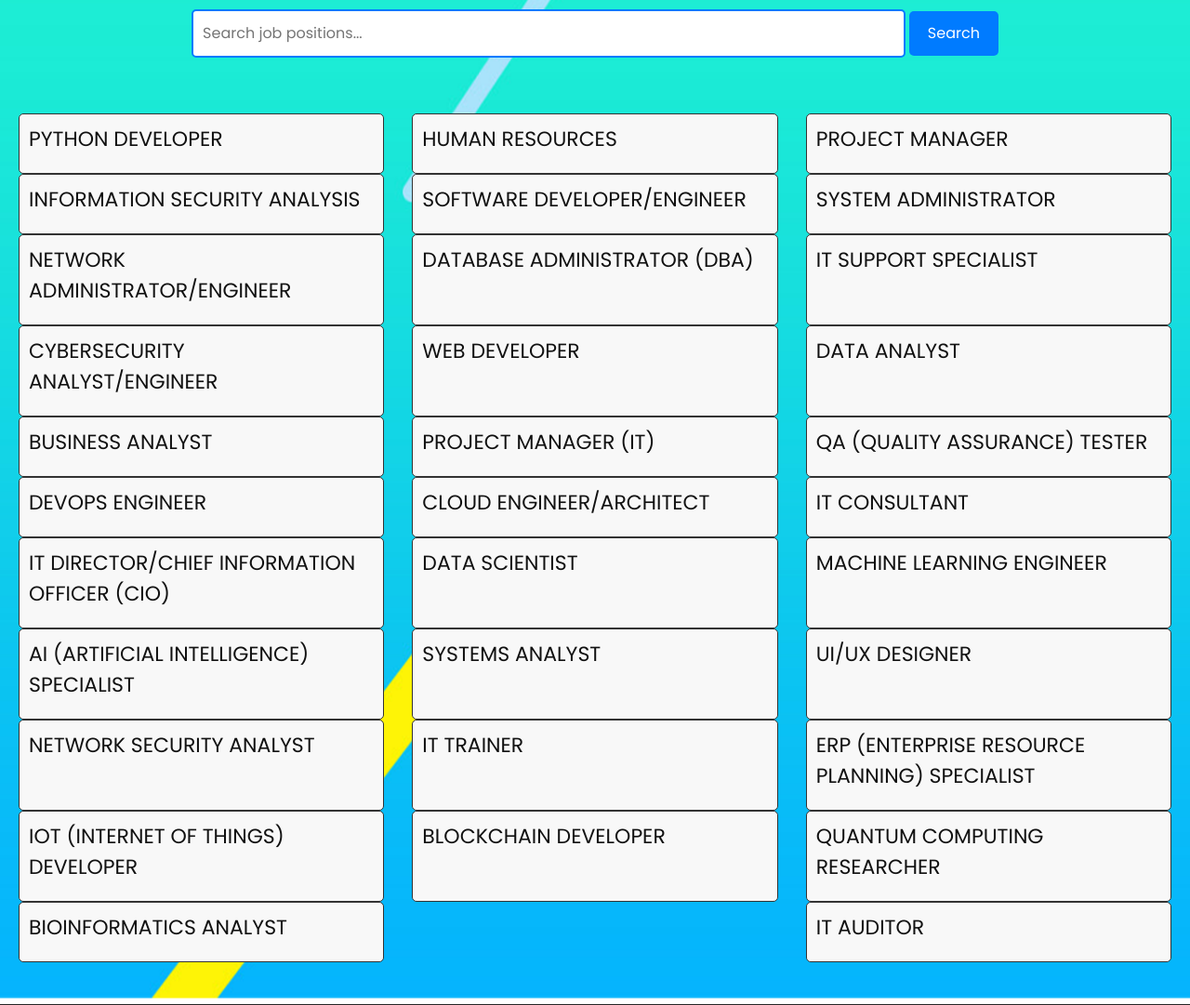
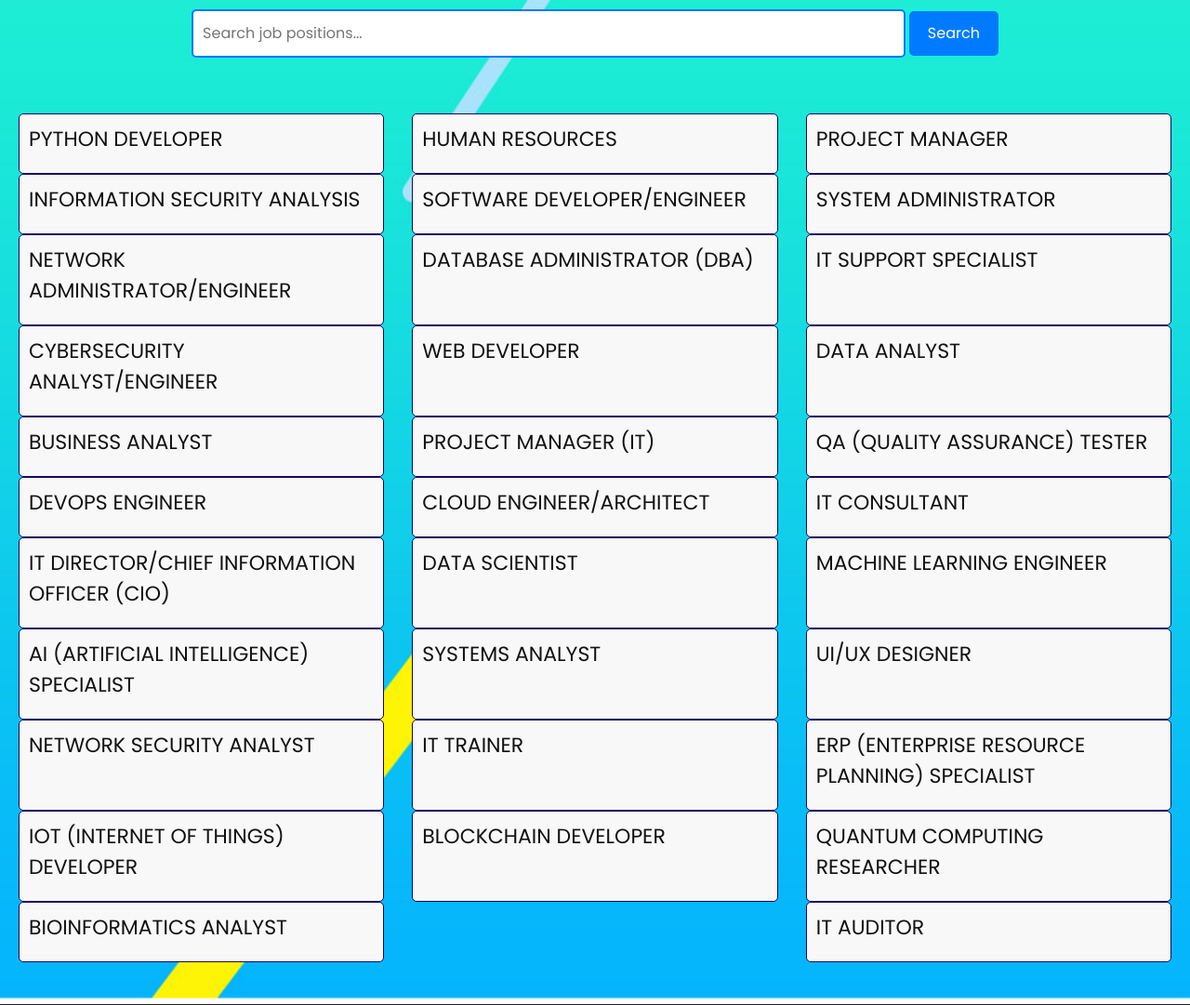
Before and after one commit to pydev1996/jobpositionsguide_project, a Django app: page /category/IT/ in a window 1280 px wide. Shown: the part 89-1170 px from the top of the page at 93% size. Run offline with Django 3.2, Linux system fonts and the light colour scheme; data comes from the database, SQL or seed files in the repository; some libraries are stand-ins or nearby versions.

Commit message:
Update job_positions_by_category.html

```diff
--- a/jobpositions/templates/job_positions_by_category.html
+++ b/jobpositions/templates/job_positions_by_category.html
@@ -90,7 +90,7 @@
 .job-box {
     background-color: #f8f8f8;
     border: 1px solid #ccc;
-    border-color: #333;
+    border-color: #1b035f;
     border-radius: 5px;
     padding: 10px;
     width: calc(33.33% - 20px); /* Adjust the width as needed */
```
